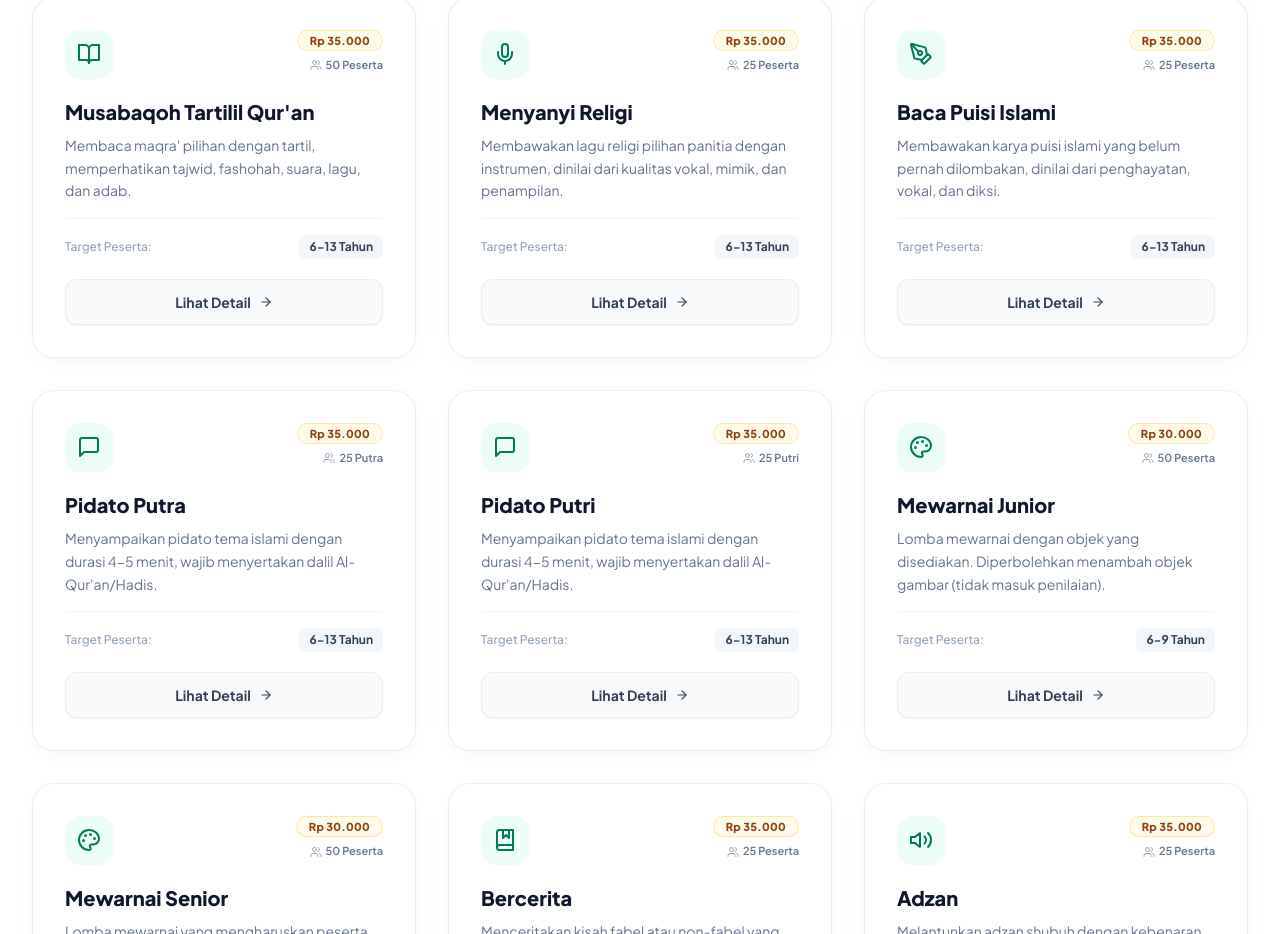
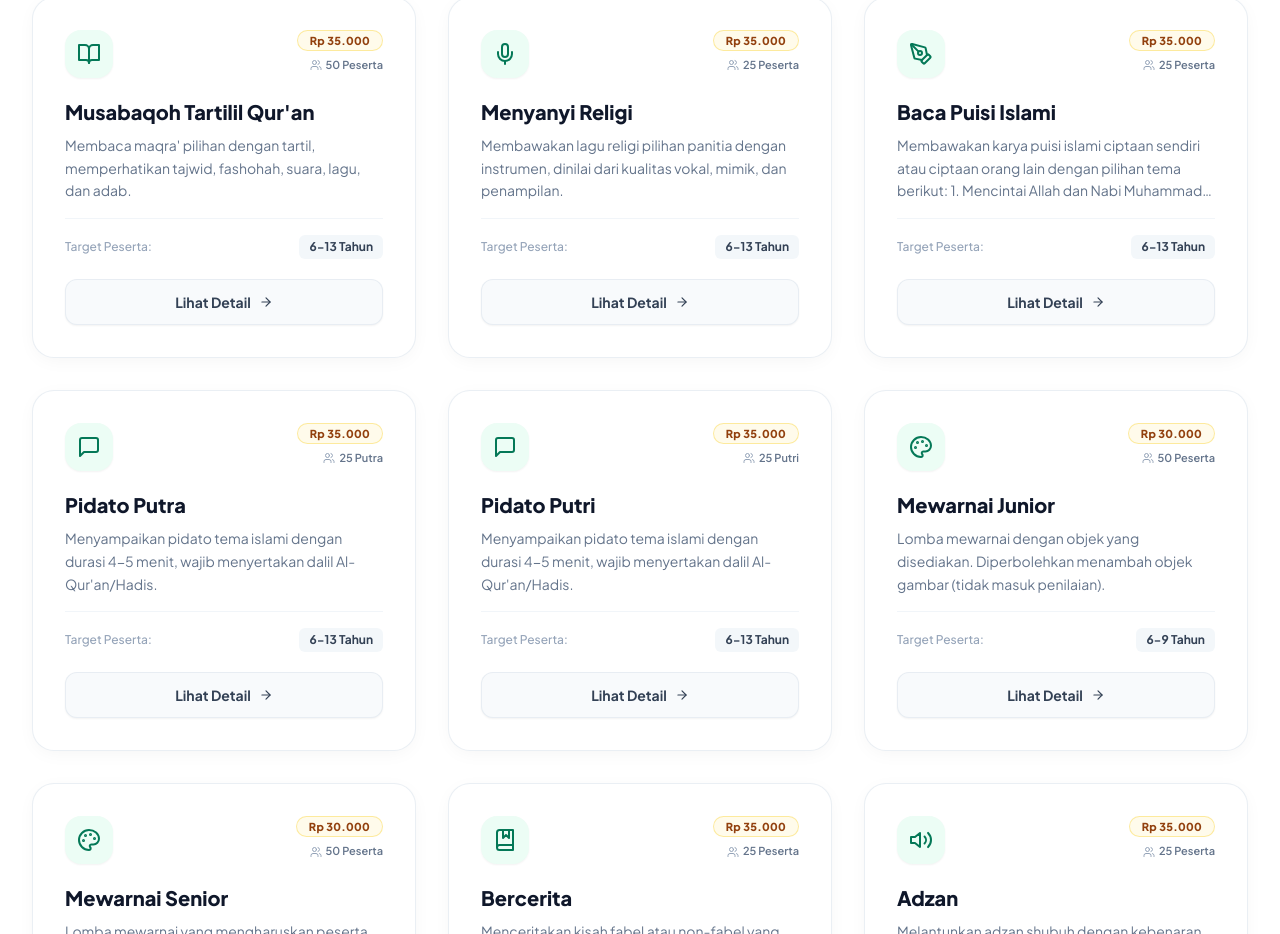
Before and after one commit to shrlnxx/famus, a Next.js app: page / in a window 1280 px wide. Shown: the part 2273-3207 px from the top of the page. Built offline with nearby package versions, Linux system fonts and the light colour scheme.

Commit message:
feat: add competition categories section and detail modal for registration selection

```diff
--- a/components/CategoriesSection.tsx
+++ b/components/CategoriesSection.tsx
@@ -39,7 +39,7 @@ const categories: Category[] = [
     icon: PenTool,
     title: "Baca Puisi Islami",
     level: "6-13 Tahun",
-    desc: "Membawakan karya puisi islami yang belum pernah dilombakan, dinilai dari penghayatan, vokal, dan diksi.",
+    desc: "Membawakan karya puisi islami ciptaan sendiri atau ciptaan orang lain dengan pilihan tema berikut: 1. Mencintai Allah dan Nabi Muhammad SAW, 2. Cinta Akan Tanah Air, 3. Pentingnya menuntut Ilmu, 4. Kasih Sayang Orang Tua, 5. Indahnya Akhlaqul Karimah. Dinilai dari penghayatan, vokal, dan diksi.",
     fee: 35000,
     kuota: "25 Peserta",
     formValue: "Puisi Islami",
--- a/components/LombaDetailModal.tsx
+++ b/components/LombaDetailModal.tsx
@@ -369,7 +369,7 @@ export default function LombaDetailModal({
               <Award className="w-4 h-4 text-emerald-700 shrink-0" />
               <span className="text-xs text-emerald-900 font-medium">
                 Seluruh peserta berhak mendapatkan{" "}
-                <strong>Piagam Penghargaan untuk Setiap Peserta</strong>{" "}
+                <strong>Piagam Penghargaan Digital untuk Setiap Peserta</strong>{" "}
               </span>
             </div>
           </div>
```
